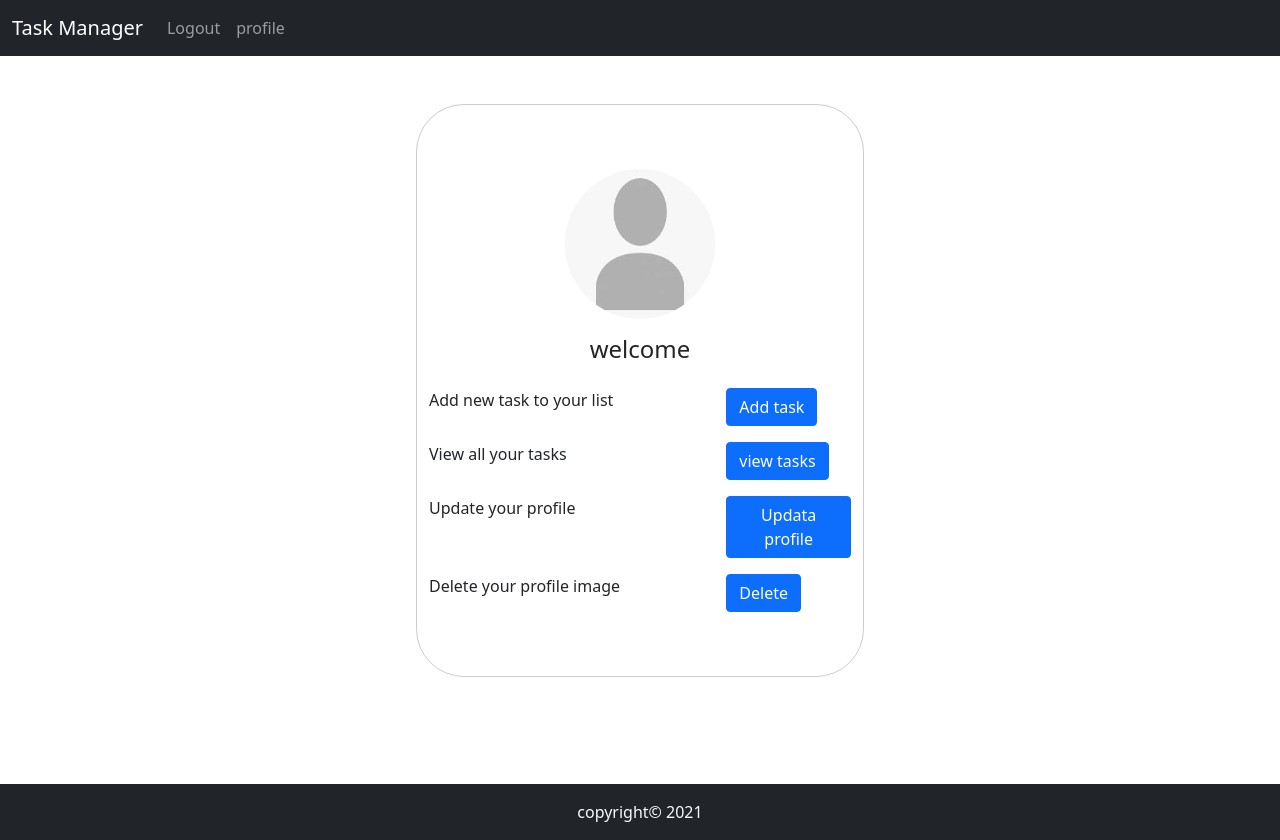
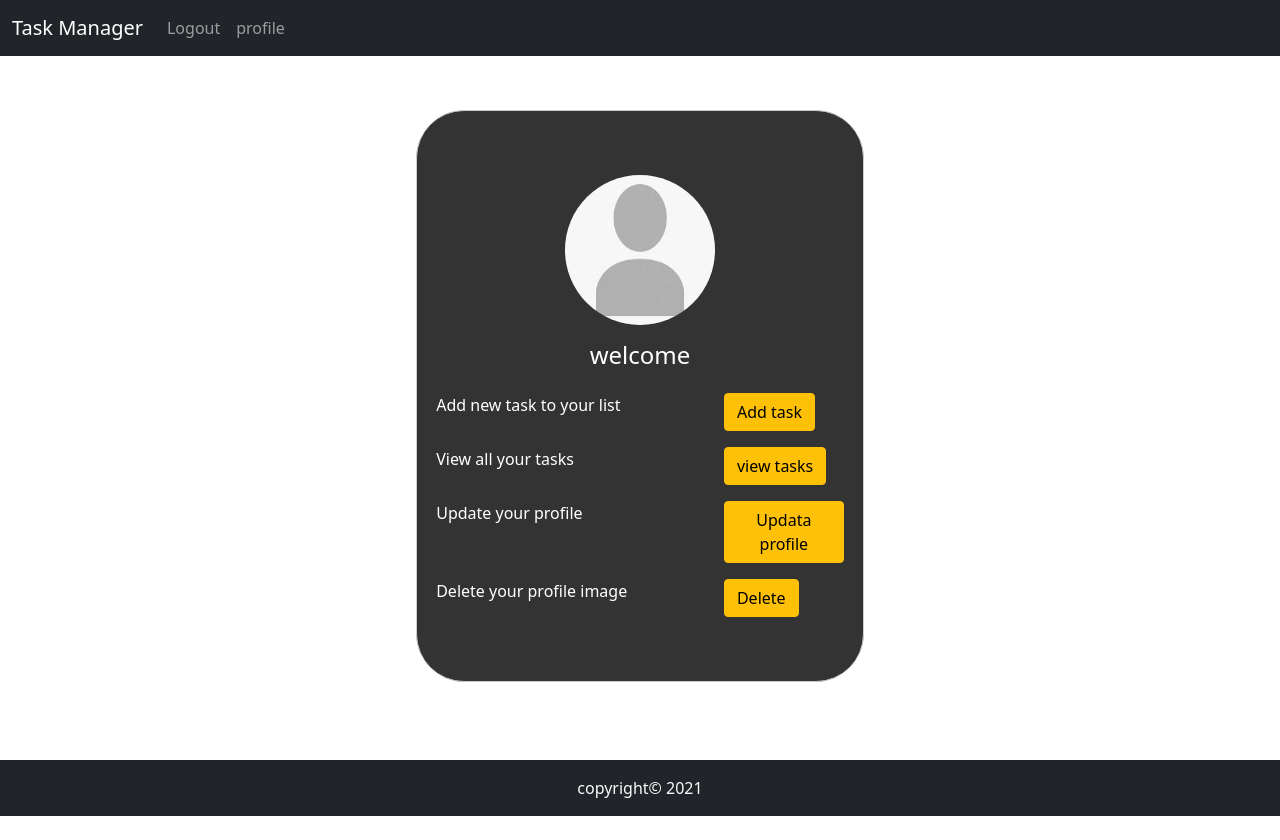
Before and after one commit to salsabilsayed/taskApp-angular, an Angular app: page / in a window 1280 px wide. After the commit the page ends 816 px from the top, so only its background shows below. Built offline with nearby package versions, Linux system fonts and the light colour scheme; no server answers; sample sign-in values are in the browser's storage.

Commit message:
first commit

```diff
--- a/src/app/layout/footer/footer.component.html
+++ b/src/app/layout/footer/footer.component.html
@@ -1,3 +1,3 @@
-<footer class="py-3 text-center bg-dark text-light">
+<footer class="py-3 text-center bg-dark text-light mt-4">
     <p class="mb-0">copyright&copy; 2021</p>
 </footer>
--- a/src/app/views/add-task/add-task.component.html
+++ b/src/app/views/add-task/add-task.component.html
@@ -28,10 +28,10 @@
     </div>
     <button
       type="submit"
-      class="btn btn-primary"
+      class="btn btn-warning w-100"
       [disabled]="addTaskForm.invalid"
     >
-      Submit
+      Add Task
     </button>
   </form>
 </div>
--- a/src/app/views/profile/profile.component.css
+++ b/src/app/views/profile/profile.component.css
@@ -3,6 +3,9 @@
     border-radius: 3rem;
     width:90%;
     margin: 3rem auto;
+    background-color: rgba(0, 0, 0,0.8);
+    color:#fff;
+    padding:0 1.2rem;
 }
 
 .imageContainer{
--- a/src/app/views/profile/profile.component.html
+++ b/src/app/views/profile/profile.component.html
@@ -19,22 +19,22 @@
 
         <p class="col-8">Add new task to your list</p>
         <a routerLink="/addTask" class="col-4 mb-3">
-          <button type="button" class="btn btn-primary">Add task</button>
+          <button type="button" class="btn btn-warning">Add task</button>
         </a>
 
         <p class="col-8">View all your tasks</p>
         <a routerLink="/tasks" class="col-4 mb-3">
-          <button type="button" class="btn btn-primary">view tasks</button>
+          <button type="button" class="btn btn-warning">view tasks</button>
         </a>
 
         <p class="col-8">Update your profile</p>
         <a routerLink="/updateProfile" class="col-4 mb-3">
-          <button type="button" class="btn btn-primary">Updata profile</button>
+          <button type="button" class="btn btn-warning">Updata profile</button>
         </a>
 
         <p class="col-8">Delete your profile image</p>
         <div class="col-4">
-          <button type="submit" class="btn btn-primary mb-3" (click)="deleteImage()">
+          <button type="submit" class="btn btn-warning mb-3" (click)="deleteImage()">
             Delete
           </button>
         </div>
--- a/src/app/views/tasks/tasks.component.css
+++ b/src/app/views/tasks/tasks.component.css
@@ -1,23 +1,17 @@
-.container{
+.table-container{
     width:90%;
     margin: 3rem auto;
 }
 
 
 @media screen and (min-width:768px){
-    .container{
+    .table-container{
         width:75%;
     }
 }
 
 @media screen and (min-width:992px){
-    .container{
+    .table-container{
         width:65%;
     }
 }
-
-/* @media screen and (min-width:1200px){
-    .container{
-        width:35%;
-    }
-} */
--- a/src/app/views/tasks/tasks.component.html
+++ b/src/app/views/tasks/tasks.component.html
@@ -1,5 +1,5 @@
 <section>
-  <div class="container py-5">
+  <div class="table-container py-5">
     <table class="table">
       <thead>
         <tr>
--- a/src/app/views/update-task/update-task.component.html
+++ b/src/app/views/update-task/update-task.component.html
@@ -1,5 +1,5 @@
 <section>
-  <div class="container">
+  <div class="container p-4">
     <form
       #updateTaskForm="ngForm"
       (ngSubmit)="updateTask(updateTaskForm.value)"
@@ -30,7 +30,7 @@
       </div>
       <button
         type="submit"
-        class="btn btn-primary"
+        class="btn btn-warning w-100"
         [disabled]="updateTaskForm.invalid"
       >
         Update
--- a/src/app/views/update-user/update-user.component.html
+++ b/src/app/views/update-user/update-user.component.html
@@ -1,5 +1,5 @@
 <section>
-  <div class="container py-5">
+  <div class="container p-4">
 <form #updateUserForm='ngForm' (ngSubmit)='updateUser(updateUserForm.value)'>
     <div class="mb-3">
       <label for="name" class="form-label">Edit Name</label>
@@ -39,7 +39,7 @@
 
     <button
       type="submit"
-      class="btn btn-primary"
+      class="btn btn-warning w-100"
       [disabled]='updateUserForm.invalid'>
       Update
     </button>
--- a/src/index.html
+++ b/src/index.html
@@ -2,7 +2,7 @@
 <html lang="en">
 <head>
   <meta charset="utf-8">
-  <title>TaskManager</title>
+  <title>Task Manager</title>
   <base href="./">
   <meta name="viewport" content="width=device-width, initial-scale=1">
   <link rel="icon" type="image/x-icon" href="favicon.ico">
--- a/src/styles.css
+++ b/src/styles.css
@@ -1,6 +1,9 @@
 /* You can add global styles to this file, and also import other style files */
 section{
     min-height: 85vh;
+    display: flex;
+    align-items: center;
+    justify-content: center;
 }
 
 .form-control.ng-invalid.ng-touched{
@@ -10,6 +13,9 @@ section{
 .container{
     width:90%;
     margin: 3rem auto;
+    background-color: rgba(0, 0, 0, 0.8);
+    border-radius: 1.2rem;
+    color:#fff;
 }
 
 @media screen and (min-width:768px){
```
